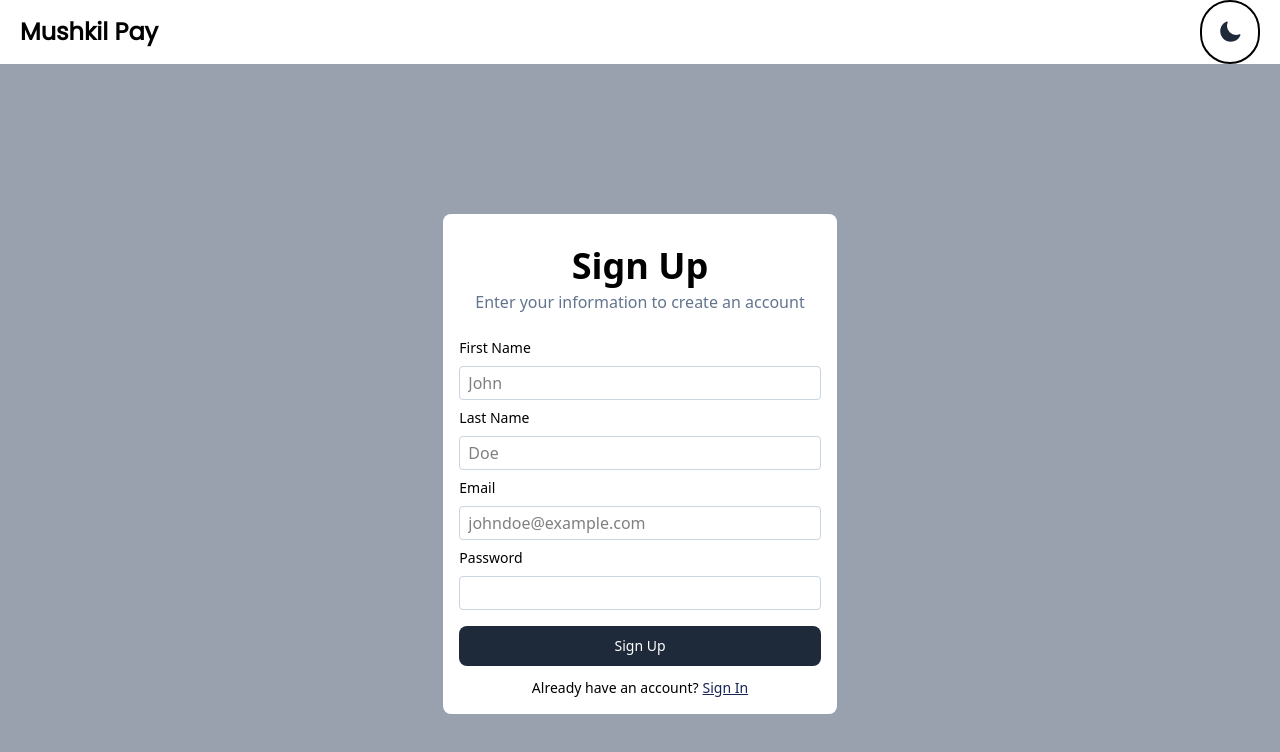
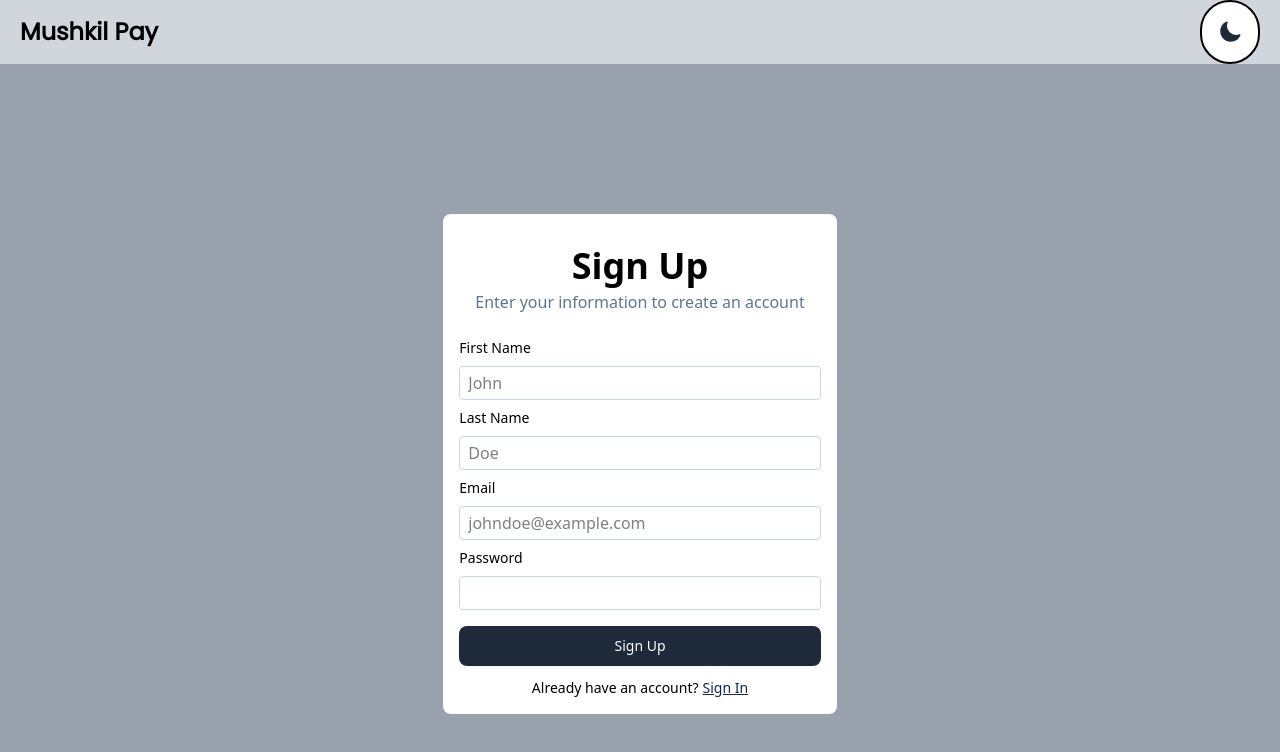
Before and after one commit to abuzerexe/MushkilPay, a React (Vite) app in the folder frontend/: page /signup in a window 1280 px wide. Shown: the top 752 px of the page. Built offline with nearby package versions, Linux system fonts and the light colour scheme.

Commit message:
dark mode

```diff
--- a/frontend/src/components/Appbar2.jsx
+++ b/frontend/src/components/Appbar2.jsx
@@ -3,7 +3,7 @@ import DarkModeToggle from "./DarkModeToggle";
 export default function Appbar2(){
 
 
-    return <div className="shadow-lg h-16 flex justify-between  dark:bg-gray-800 dark:text-white transition-colors duration-300">
+    return <div className="shadow-lg h-16 flex justify-between bg-gray-300 dark:bg-gray-800 dark:text-white transition-colors duration-300">
     <div className=" font-['Poppins'] flex flex-col justify-center h-full ml-5 text-2xl font-bold ">
         Mushkil Pay
     </div>
--- a/frontend/src/components/SubHeading.jsx
+++ b/frontend/src/components/SubHeading.jsx
@@ -1,7 +1,7 @@
 export default function SubHeading({text}){
 
     return(
-        <div className="text-slate-500 text-md pt-1 px-4 pb-4">
+        <div className="text-slate-500 text-md pt-1 px-4 pb-4 dark:text-slate-200">
             {text}
         </div>
     )
--- a/frontend/src/pages/Dashboard.jsx
+++ b/frontend/src/pages/Dashboard.jsx
@@ -10,7 +10,7 @@ export default function Dashboard(){
 
 
     return(
-        <div className=" bg-[#dfe7ee] h-screen dark:bg-gray-800 dark:text-white transition-colors duration-300">
+        <div className=" dark:bg-gray-800 dark:text-white transition-colors duration-300 h-screen">
             <Appbar />
             <div className="m-6">
             <Balance />
```
